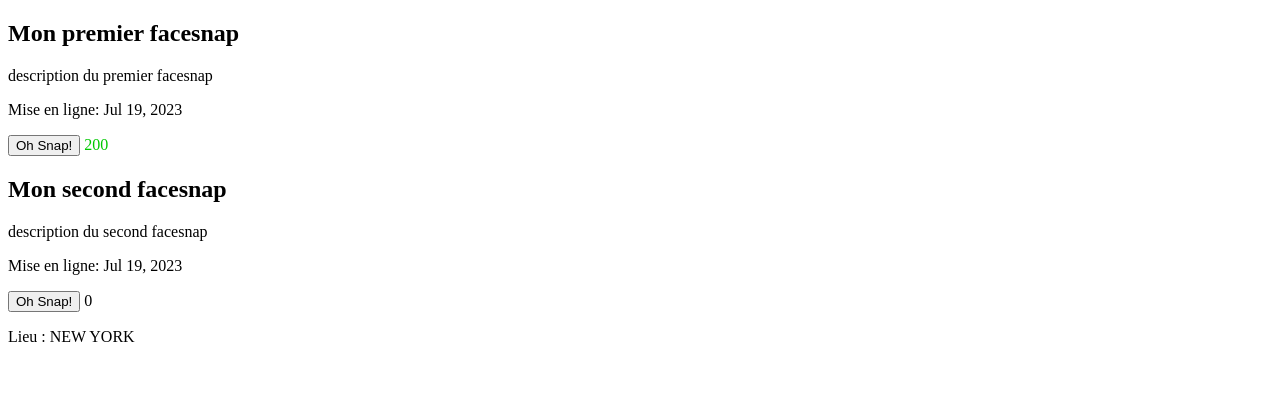
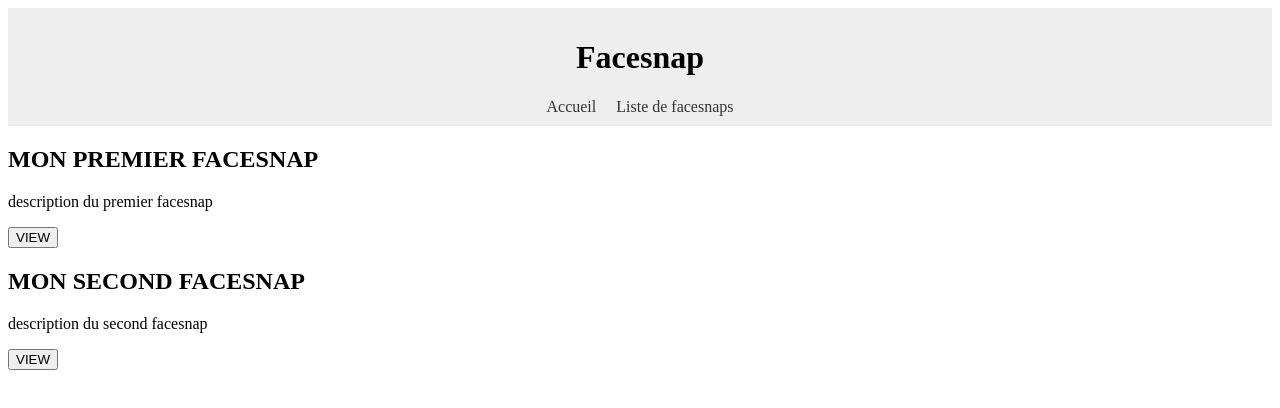
Before and after one commit to adrienjacob1/my-app, an Angular app: page /facesnaps in a window 1280 px wide. Shown: the top 408 px of the page. Built offline with nearby package versions, Linux system fonts and the light colour scheme.

Commit message:
Commit header

```diff
--- a/src/app/app.component.html
+++ b/src/app/app.component.html
@@ -1 +1,2 @@
+<app-header></app-header>
 <router-outlet></router-outlet>
--- a/src/app/app.module.ts
+++ b/src/app/app.module.ts
@@ -7,6 +7,7 @@ import { FaceSnapListComponent } from './face-snap-list/face-snap-list.component
 import { LandingPageComponent } from './landing-page/landing-page.component';
 import { AppRoutingModule } from './app-routing.module';
 import { FaceSnapPreviewComponent } from './face-snap-preview/face-snap-preview.component';
+import { HeaderComponent } from './header/header.component';
 
 @NgModule({
   declarations: [
@@ -14,7 +15,8 @@ import { FaceSnapPreviewComponent } from './face-snap-preview/face-snap-preview.
     SingleFaceSnapComponent,
     FaceSnapListComponent,
     LandingPageComponent,
-    FaceSnapPreviewComponent
+    FaceSnapPreviewComponent,
+    HeaderComponent
   ],
   imports: [
     BrowserModule,
--- a/src/app/face-snap-list/face-snap-list.component.html
+++ b/src/app/face-snap-list/face-snap-list.component.html
@@ -1 +1 @@
-<app-single-face-snap *ngFor="let faceSnapElement of faceSnaps" [faceSnap]="faceSnapElement"></app-single-face-snap>
+<app-face-snap-preview *ngFor="let faceSnapElement of faceSnaps" [faceSnap]="faceSnapElement"></app-face-snap-preview>
--- a/src/app/face-snap-preview/face-snap-preview.component.html
+++ b/src/app/face-snap-preview/face-snap-preview.component.html
@@ -1 +1,5 @@
-<p>face-snap-preview works!</p>
+<div>
+    <h2>{{ faceSnap.title | uppercase }}</h2>
+    <p>{{ faceSnap.description }}</p>
+    <button (click)="onViewFaceSnap()">VIEW</button>
+</div>
--- a/src/app/face-snap-preview/face-snap-preview.component.ts
+++ b/src/app/face-snap-preview/face-snap-preview.component.ts
@@ -1,10 +1,23 @@
-import { Component } from '@angular/core';
+import { Component, OnInit, Input } from '@angular/core';
+import { Router } from '@angular/router';
+import { FaceSnap } from '../models/face-snap.model';
+
 
 @Component({
   selector: 'app-face-snap-preview',
   templateUrl: './face-snap-preview.component.html',
   styleUrls: ['./face-snap-preview.component.scss']
 })
-export class FaceSnapPreviewComponent {
+export class FaceSnapPreviewComponent implements OnInit {
+  @Input()  faceSnap!: FaceSnap;
 
+  constructor(private router : Router) { }
+
+  ngOnInit(): void {
+
+  }
+
+  onViewFaceSnap(){
+    this.router.navigateByUrl(`facesnaps/${this.faceSnap.id}`)  // template string
+  }
 }
--- /dev/null
+++ b/src/app/header/header.component.html
@@ -0,0 +1,8 @@
+<header>
+    <h1>Facesnap</h1>
+    <nav>
+        <a routerLink="" routerLinkActive="active" [routerLinkActiveOptions]="{exact: true}">Accueil</a>
+        <a routerLink="facesnaps">Liste de facesnaps</a>
+    </nav>
+
+</header>
--- /dev/null
+++ b/src/app/header/header.component.scss
@@ -0,0 +1,20 @@
+header {
+    text-align: center;
+    background-color: #EEE;
+    margin-bottom: 20px;
+    padding: 10px;
+}
+
+a {
+    margin: 0 10px;
+    color: #333;
+    text-decoration: none;
+    &:hover {
+      text-decoration: underline;
+    }
+}
+
+.active {
+    color: #666;
+    text-decoration: underline;
+}
--- a/src/app/services/face-snaps.service.ts
+++ b/src/app/services/face-snaps.service.ts
@@ -30,4 +30,13 @@ export class FaceSnapsService{
       getAllFaceSnaps(): FaceSnap[] {
         return this.faceSnaps;
       }
+
+      getFaceSnapById(faceSnapId:number) {
+        const faceSnap = this.faceSnaps.find(faceSnap => faceSnap.id === faceSnapId)
+        if (faceSnap) {
+          return faceSnap;
+        }else {
+          throw new Error('Facesnap pas rouvé');
+        }
+      }
 }
--- a/src/app/single-face-snap/single-face-snap.component.html
+++ b/src/app/single-face-snap/single-face-snap.component.html
@@ -7,4 +7,7 @@
         <span [ngStyle]="{ color: 'rgb(0, ' + faceSnap.snaps + ', 0)' }"> {{ faceSnap.snaps}}</span>
     </p>
     <p *ngIf="faceSnap.location">Lieu : {{ faceSnap.location | uppercase}}</p>  <!-- On a fait un pipe avec | uppercase-->
+
+    <button routerLink= "/facesnaps">Retour</button>
+
 </div>
--- a/src/app/single-face-snap/single-face-snap.component.ts
+++ b/src/app/single-face-snap/single-face-snap.component.ts
@@ -1,5 +1,7 @@
 import { Component, OnInit, Input } from '@angular/core';
+import { ActivatedRoute } from '@angular/router';
 import { FaceSnap } from '../models/face-snap.model';
+import { FaceSnapsService } from '../services/face-snaps.service';
 
 @Component({
   selector: 'app-single-face-snap',
@@ -8,16 +10,19 @@ import { FaceSnap } from '../models/face-snap.model';
 })
 export class SingleFaceSnapComponent implements OnInit {
 
-@Input()  faceSnap!: FaceSnap;
+faceSnap!: FaceSnap;
 
 snapped!: boolean;
 snappedButtonText!: string;
 
-  constructor() { }
+  constructor(private route: ActivatedRoute, private faceSnapsService: FaceSnapsService) { }
 
   ngOnInit(): void {
     this.snapped = false;
     this.snappedButtonText = "Oh Snap!";
+
+    const snapId = +this.route.snapshot.params['id'];
+    this.faceSnap = this.faceSnapsService.getFaceSnapById(snapId);
   }
 
   onSnap(){
```
Also changed, not shown: src/app/header/header.component.ts (added, +10 -0 lines), 1 other file (tests, documents, lock files or other folders).
